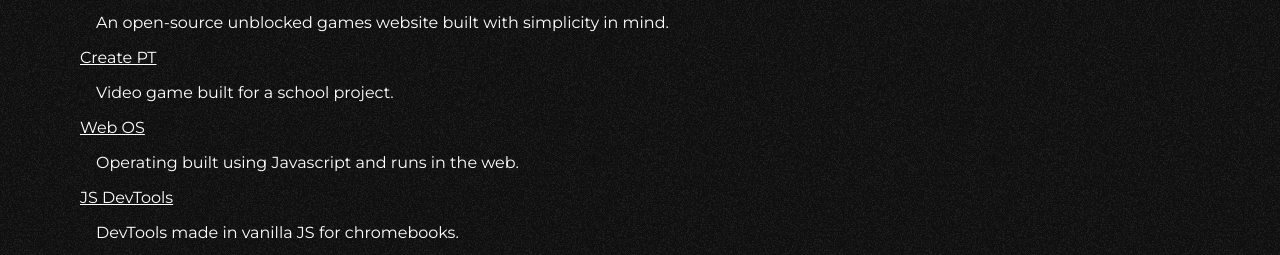
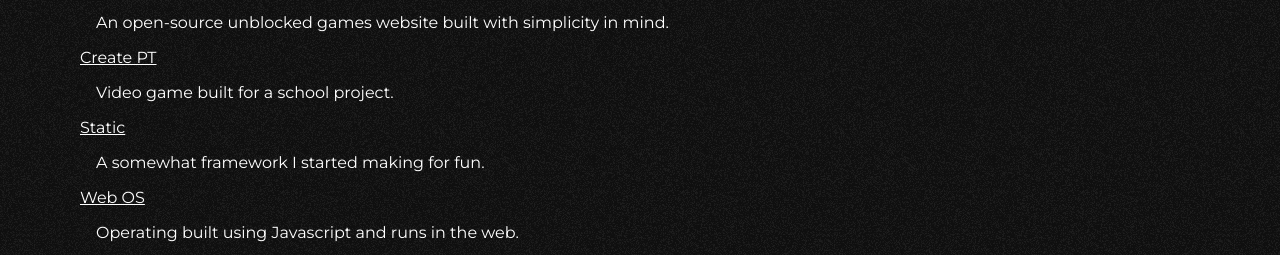
Before and after one commit to cohenerickson/cohenerickson, a plain HTML site: page index.html in a window 1280 px wide. Shown: the part 539-794 px from the top of the page. Drawn offline with Linux system fonts and the light colour scheme.

Commit message:
add Static

```diff
--- a/index.html
+++ b/index.html
@@ -47,6 +47,10 @@
     <p>
       Video game built for a school project.
     </p>
+    <a href="//replit.com/@CohenErickson/static" target="_blank">Static</a>
+    <p>
+      A somewhat framework I started making for fun.
+    </p>
     <a href="//os.cohenerickson.repl.co" target="_blank">Web OS</a>
     <p>
       Operating built using Javascript and runs in the web.
```
